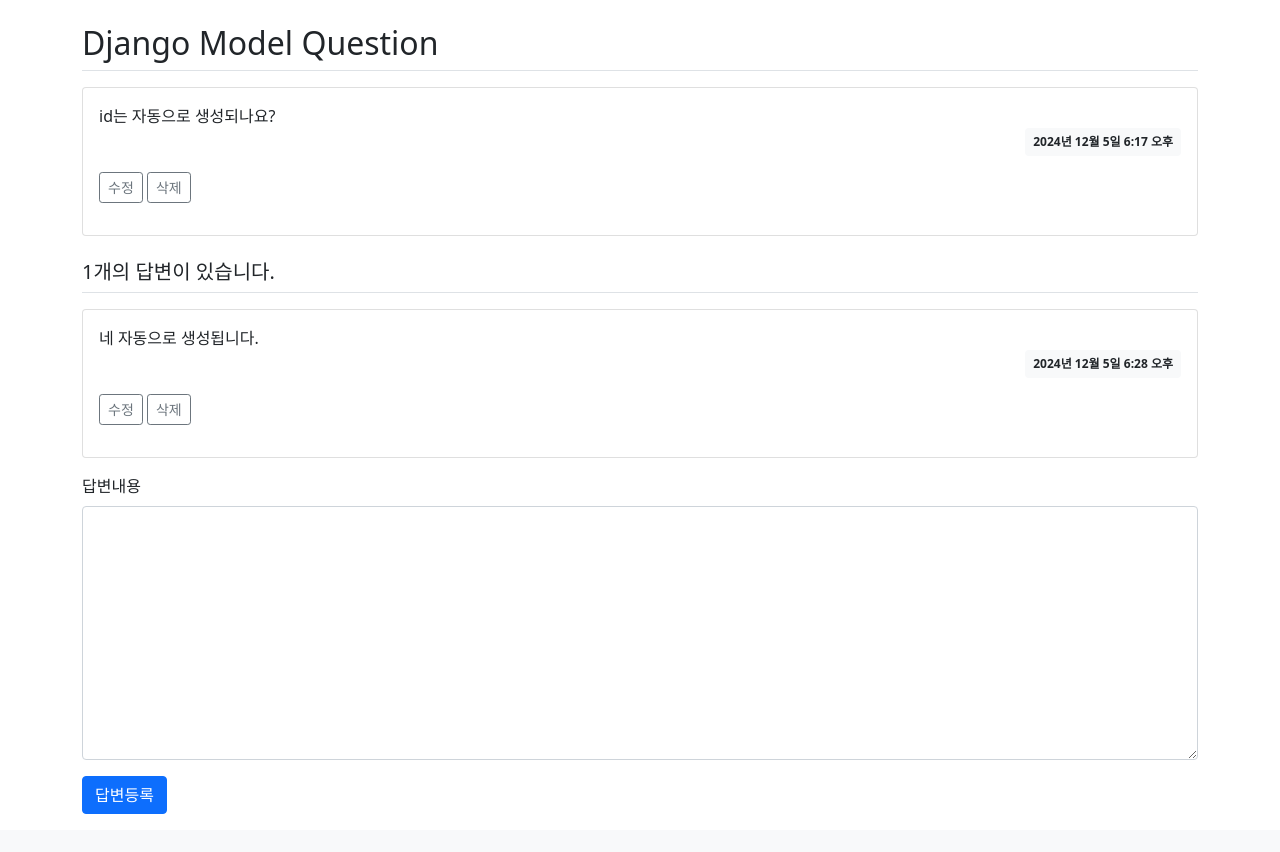
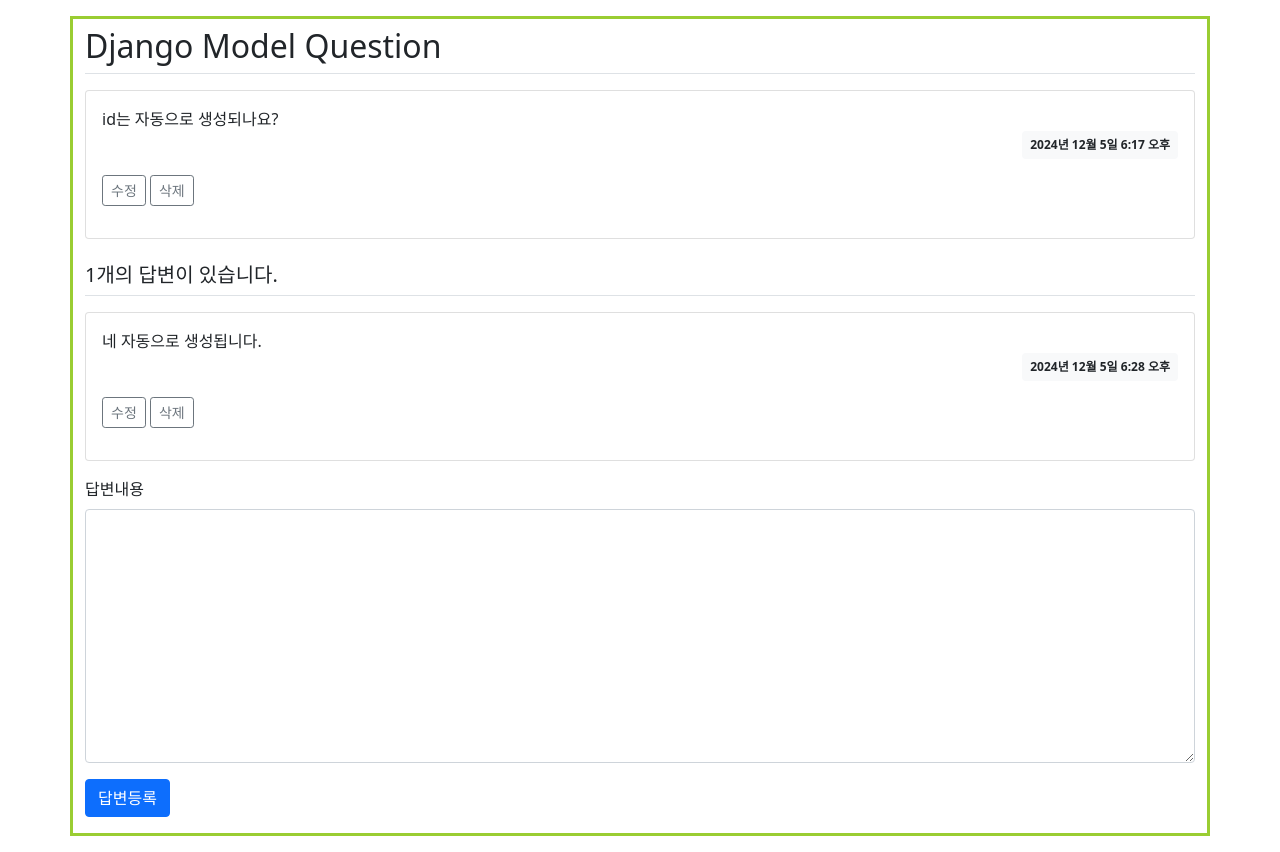
Before and after one commit to dino-21/Django_board_step1-1_crud, a Django app: page /pybo2/2/ in a window 1280 px wide. Shown: the part 57-909 px from the top of the page. Before the commit the page ends 871 px from the top, so only its background shows below. Run offline with Django 5.2, Linux system fonts and the light colour scheme; data comes from the database, SQL or seed files in the repository; some libraries are stand-ins or nearby versions.

Commit message:
Update question_detail.html

```diff
--- a/Django_board1/templates/pybo2/question_detail.html
+++ b/Django_board1/templates/pybo2/question_detail.html
@@ -4,7 +4,7 @@
 {% block content %}
     {% load static %}
     <link rel="stylesheet" type="text/css" href="{% static 'bootstrap.min.css' %}">
-    <div class="container my-3">
+    <div class="container my-3" style="border:3px solid yellowgreen">
         <!-- message 표시 -->
         {% if messages %}
             <div class="alert alert-danger my-3" role="alert">
```
